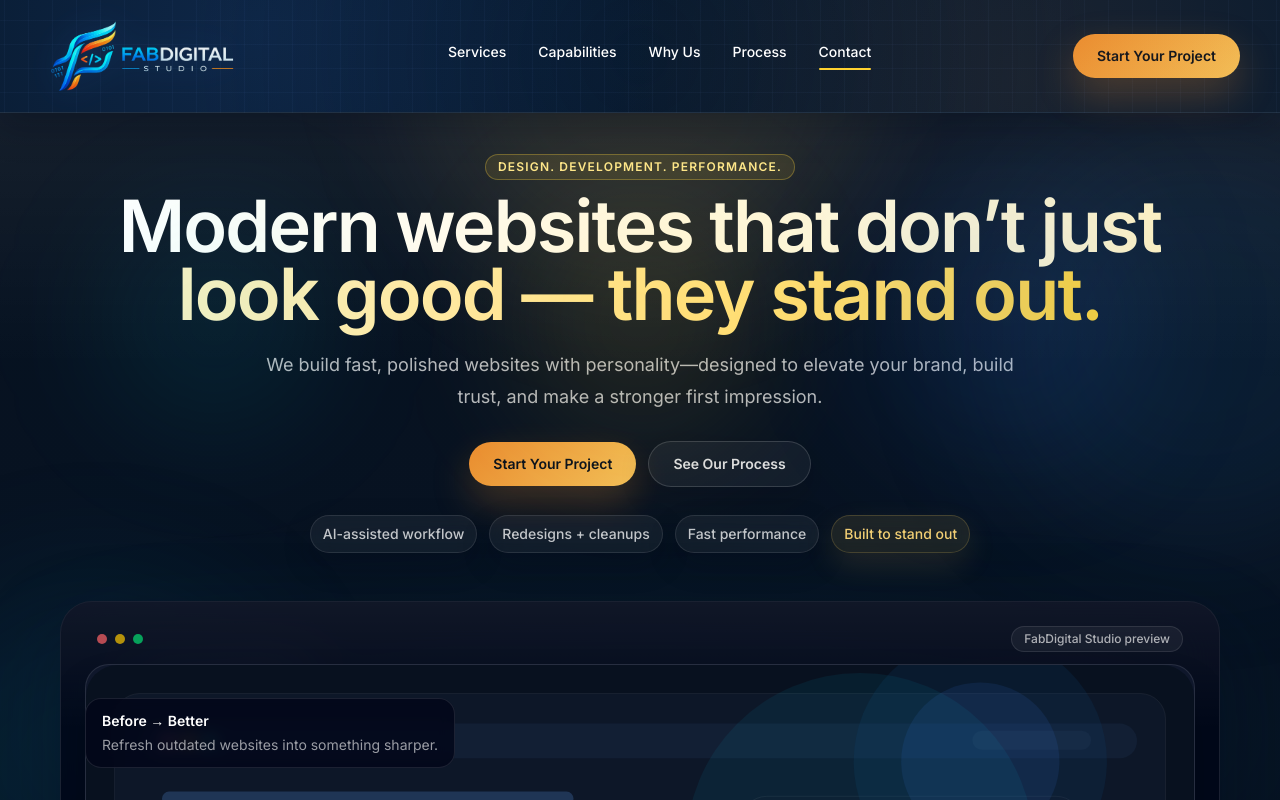
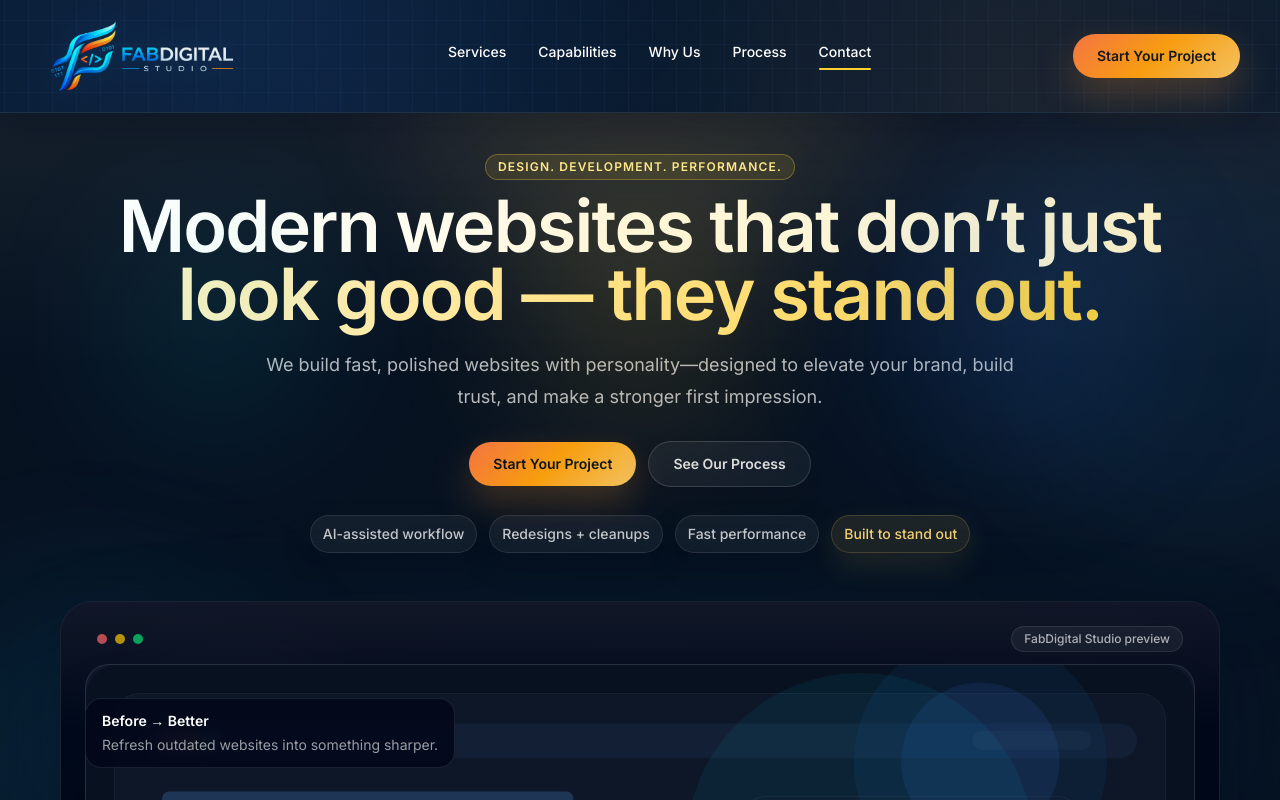
Before and after one commit to fabylv/fabdigitalstudio.com, a React (Vite) app: page / in a window 1280 px wide. Shown: the top 800 px of the page. Built offline with nearby package versions, Linux system fonts and the light colour scheme.

Commit message:
udpated primary button colors

```diff
--- a/src/index.css
+++ b/src/index.css
@@ -32,7 +32,7 @@ img {
 
 .button-primary {
 	@apply inline-flex items-center justify-center rounded-full px-6 py-3 text-sm font-semibold text-[#09111c] shadow-[0_16px_38px_rgba(233,140,47,0.26)] transition duration-200 ease-out;
-	background-image: linear-gradient(135deg, #e98c2f 0%, #f2bf58 100%);
+	background-image: linear-gradient(135deg, #f47344 0%, #f79d0e 50%, #f3c363 100%);
 }
 
 .button-primary:hover {
```
